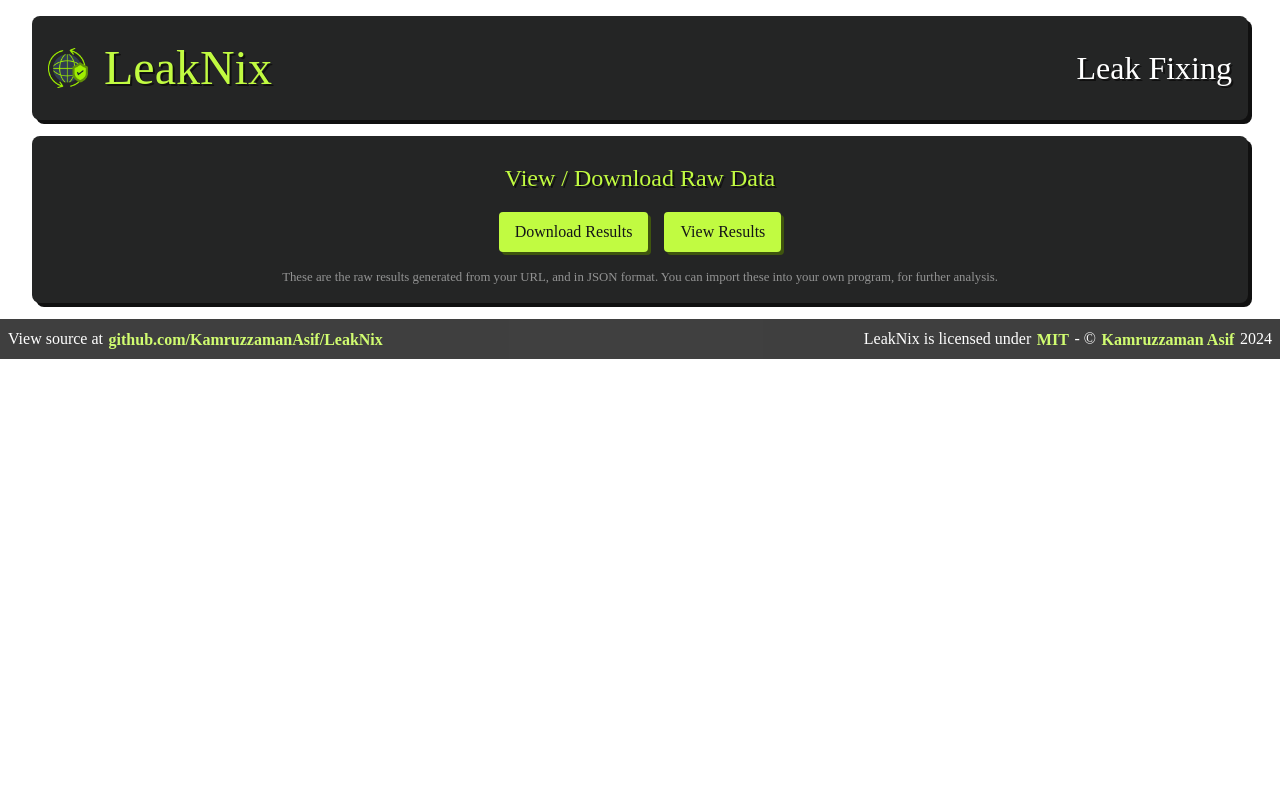
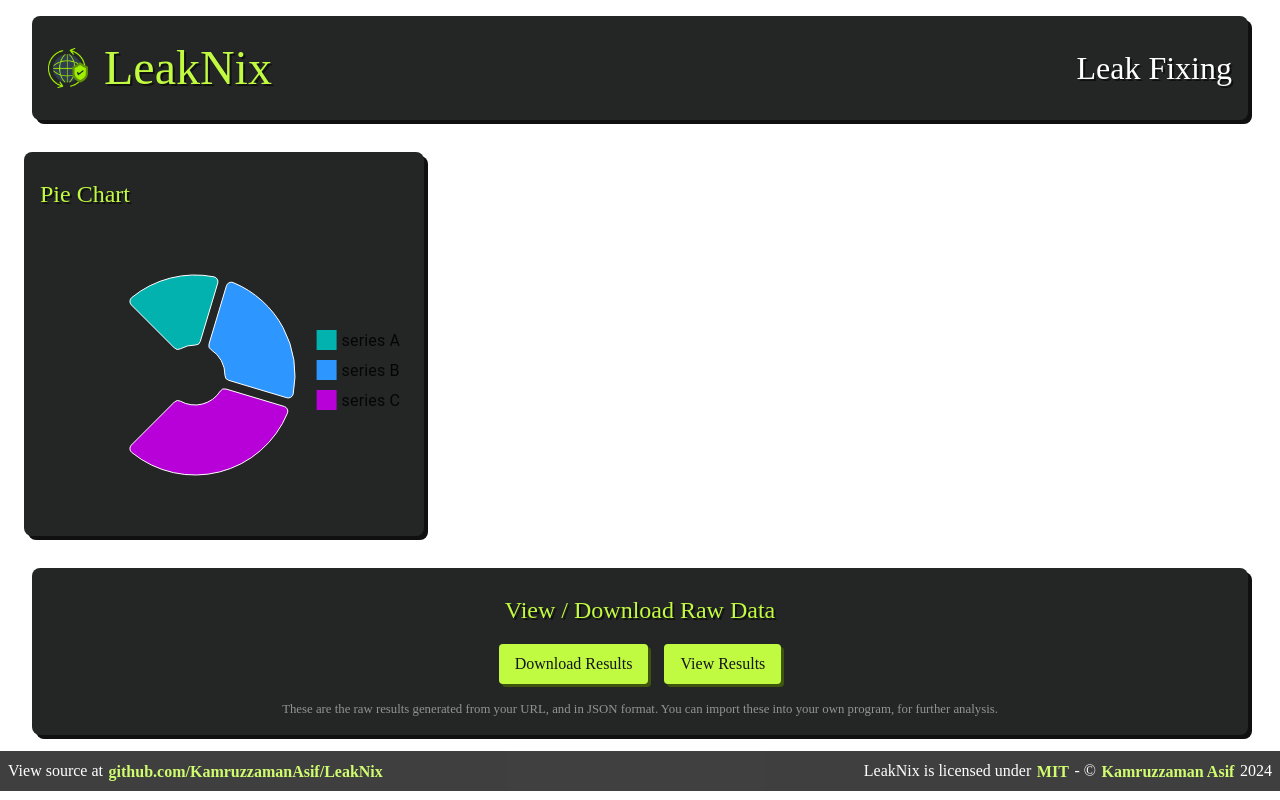
Before and after one commit to KamruzzamanAsif/LeakNix, a React (Vite) app in the folder client/: page /fix/results in a window 1280 px wide. Built offline with nearby package versions, Linux system fonts and the light colour scheme; no server answers; what ag-grid-community would draw is missing.

Commit message:
working on pie chart in fix result. actual data feeding not done yet.

```diff
--- a/client/package.json
+++ b/client/package.json
@@ -10,8 +10,10 @@
     "preview": "vite preview"
   },
   "dependencies": {
-    "@emotion/react": "^11.13.3",
-    "@emotion/styled": "^11.13.0",
+    "@emotion/react": "^11.14.0",
+    "@emotion/styled": "^11.14.0",
+    "@mui/material": "^6.4.1",
+    "@mui/x-charts": "^7.24.1",
     "@rpldy/upload-button": "^1.9.0",
     "@rpldy/upload-drop-zone": "^1.9.0",
     "@rpldy/uploader": "^1.9.0",
--- /dev/null
+++ b/client/src/components/FixResults/CustomPieChart.tsx
@@ -0,0 +1,61 @@
+import React, { useEffect } from 'react';
+import { PieChart } from '@mui/x-charts/PieChart';
+
+interface PieChartProps {
+  data: Array<{ id: number; value: number; label: string }>;
+  innerRadius?: number;
+  outerRadius?: number;
+  paddingAngle?: number;
+  cornerRadius?: number;
+  startAngle?: number;
+  endAngle?: number;
+  cx?: number;
+  cy?: number;
+}
+
+const pieData = [
+  { id: 0, value: 10, label: 'series A' },
+  { id: 1, value: 1, label: 'series B' },
+  { id: 2, value: 2, label: 'series C' },
+];
+
+const CustomPieChart: React.FC<PieChartProps> = ({
+  data = pieData,
+  innerRadius = 30,
+  outerRadius = 100,
+  paddingAngle = 5,
+  cornerRadius = 5,
+  startAngle = -45,
+  endAngle = 225,
+  cx = 150,
+  cy = 150,
+}) => {
+  useEffect(() => {
+    console.log('CustomPieChart mounted');
+    console.log('PieChart data:', data);
+  }, [data]);
+
+  return (
+    <div>
+      <PieChart
+        series={[
+          {
+            data: data,
+            innerRadius: innerRadius,
+            outerRadius: outerRadius,
+            paddingAngle: paddingAngle,
+            cornerRadius: cornerRadius,
+            startAngle: startAngle,
+            endAngle: endAngle,
+            cx: cx,
+            cy: cy,
+          },
+        ]}
+        width={380}
+        height={300}
+      />
+    </div>
+  );
+};
+
+export default CustomPieChart;
--- /dev/null
+++ b/client/src/components/FixResults/PieChartCard.tsx
@@ -0,0 +1,63 @@
+import { Card } from '../../components/Form/Card';
+import colors from '../../styles/colors';
+import CustomPieChart from './CustomPieChart';
+import { useEffect } from 'react';
+
+const cardStyles = `
+  small {
+    margin-top: 1rem;
+    opacity: 0.5;
+  }
+
+  a {
+    color: ${colors.textColor};
+    text-decoration: none; /* Avoid underline by default */
+  }
+
+  details {
+    display: flex;
+    flex-direction: column; /* Stack content vertically */
+    transition: all 0.2s ease-in-out;
+
+    h3 {
+      display: inline-block;
+      margin: 0;
+    }
+
+    summary {
+      padding: 0;
+      margin: 1rem 0 0 0;
+      cursor: pointer;
+      font-weight: bold;
+    }
+
+    summary:before {
+      content: "►";
+      margin-right: 0.5rem;
+      color: ${colors.primary};
+      cursor: pointer;
+      transition: transform 0.2s ease-in-out;
+    }
+
+    &[open] summary:before {
+      content: "▼";
+    }
+  }
+`;
+
+const pieData = [
+    { id: 0, value: 10, label: 'series A' },
+    { id: 1, value: 15, label: 'series B' },
+    { id: 2, value: 20, label: 'series C' },
+  ];
+
+const PieChartCard = (props: { title: string, data: any}): JSX.Element => {
+
+  return (
+    <Card heading={props.title} styles={cardStyles}>
+      <CustomPieChart data={pieData} />
+    </Card>
+  );
+}
+
+export default PieChartCard;
--- a/client/src/views/FixResults.tsx
+++ b/client/src/views/FixResults.tsx
@@ -1,6 +1,8 @@
 import { useState, useEffect } from 'react';
 import styled from '@emotion/styled';
 import { ToastContainer } from 'react-toastify';
+import Masonry from 'react-masonry-css'
+
 
 import colors from '../styles/colors';
 import Heading from '../components/Form/Heading';
@@ -11,8 +13,8 @@
 import ViewRaw from '../components/misc/ViewRaw';
 
 import DiffViewer from '../components/FixResults/DiffViewer';
-
-
+import CustomPieChart from '../components/FixResults/CustomPieChart';
+import PieChartCard from '../components/FixResults/PieChartCard';
 
 const ResultsOuter = styled.div`
   display: flex;
@@ -24,7 +26,16 @@
   .masonry-grid-col section { margin: 1rem 0.5rem; }
 `;
 
-
+const ResultsContent = styled.section`
+  width: 95vw;
+  display: grid;
+  grid-auto-flow: dense;
+  grid-template-columns: repeat(auto-fit, minmax(400px, 1fr));
+  gap: 1rem;
+  margin: auto;
+  width: calc(100% - 2rem);
+  padding-bottom: 1rem;
+`;
 
 
 
@@ -33,33 +44,25 @@
   const [loading, setLoading] = useState(true);
   const [diffJsonData, setDiffJsonData] = useState<any>(null); // State to store JSON data
 
-  useEffect(() => {
-    // Fetch JSON data (your API endpoint here)
-    fetch('http://localhost:5000/api/get-diffs') // Replace with your actual API endpoint
-      .then((response) => response.json())
-      .then((data) => {
-        setDiffJsonData(data.diffs);  // Set the fetched data
-        setLoading(false);  // Set loading to false after data is fetched
-      })
-      .catch((error) => {
-        console.error('Error fetching data:', error);
-        setLoading(false);  // Set loading to false even in case of error
-      });
-  }, []);
+  // useEffect(() => {
+  //   // Fetch JSON data (your API endpoint here)
+  //   fetch('http://localhost:5000/api/get-diffs') // Replace with your actual API endpoint
+  //     .then((response) => response.json())
+  //     .then((data) => {
+  //       setDiffJsonData(data.diffs);  // Set the fetched data
+  //       setLoading(false);  // Set loading to false after data is fetched
+  //     })
+  //     .catch((error) => {
+  //       console.error('Error fetching data:', error);
+  //       setLoading(false);  // Set loading to false even in case of error
+  //     });
+  // }, []);
 
 
 
 
 //************************** End -> <Section: WebSite information Fetching> ***************************//
-  const diffString = `
-  diff --git a/sample.js b/sample.js
-  index 0000001..0ddf2ba
-  --- a/sample.js
-  +++ b/sample.js
-  @@ -1 +1 @@
-  -console.log("Hello World!")
-  +console.log("Hello from Diff2Html!")
-  `;
+
 
   return (
     <ResultsOuter>
@@ -72,9 +75,23 @@
 
 
 
-      {loading && <Loader show={true}/>} {/* Show loader until isOverviewRendered is true */}
+      {/* {loading && <Loader show={true}/>} Show loader until isOverviewRendered is true */}
 
-      {diffJsonData && <DiffViewer diffs={diffJsonData} />}
+      {/* {diffJsonData && <DiffViewer diffs={diffJsonData} />} */}
+
+
+
+      <ResultsContent>
+        <Masonry
+          breakpointCols={{ 10000: 12, 4000: 9, 3600: 8, 3200: 7, 2800: 6, 2400: 5, 2000: 4, 1600: 3, 1200: 2, 800: 1 }}
+          className="masonry-grid"
+          columnClassName="masonry-grid-col">
+          {
+            <PieChartCard title='Pie Chart' data={"xy"}/>
+          }
+          </Masonry>
+      </ResultsContent>
+
 
       <ViewRaw jsonData={diffJsonData} />
       <Footer />
```
Also changed, not shown: 2 other files (tests, documents, lock files or other folders).
